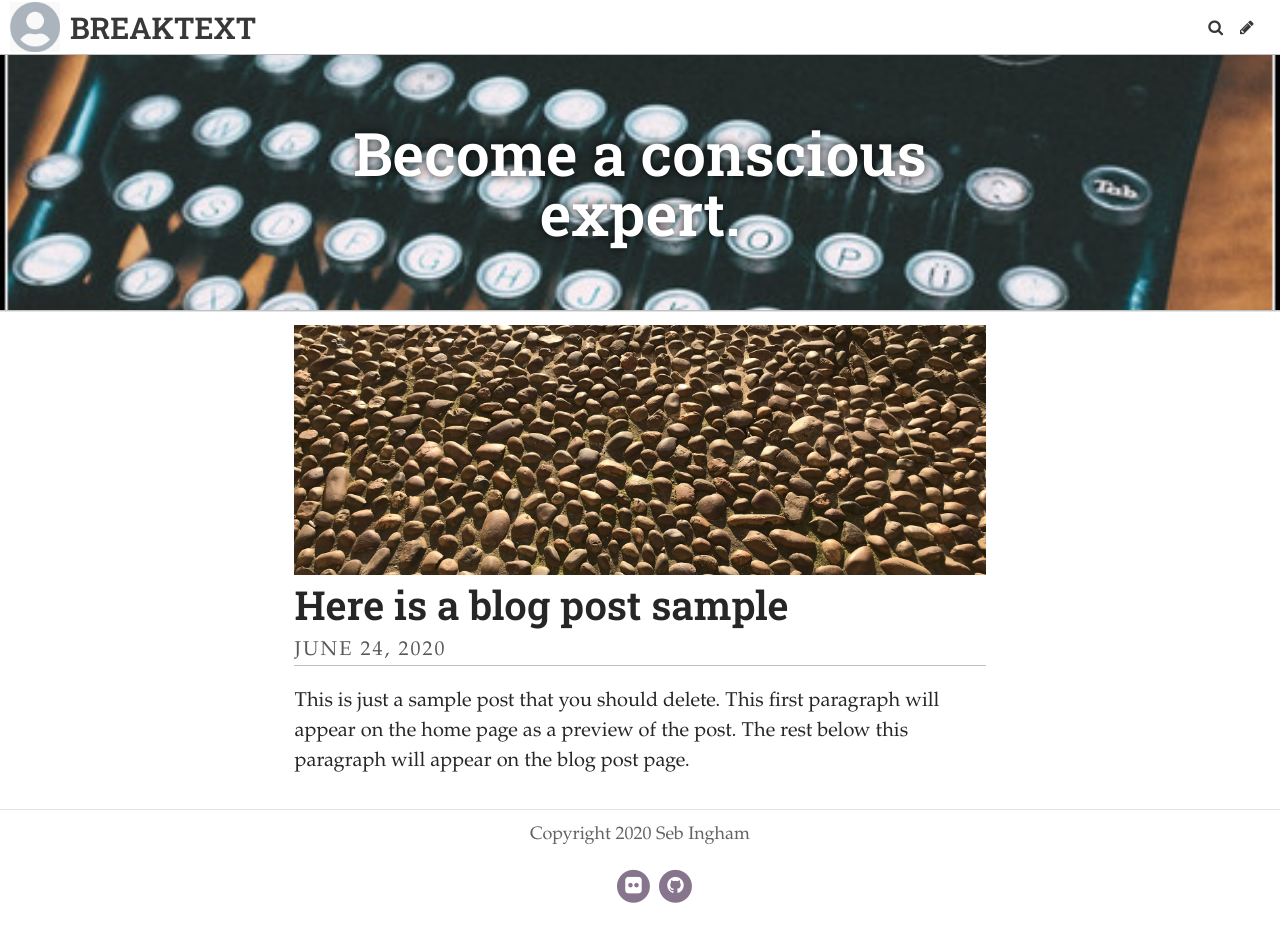
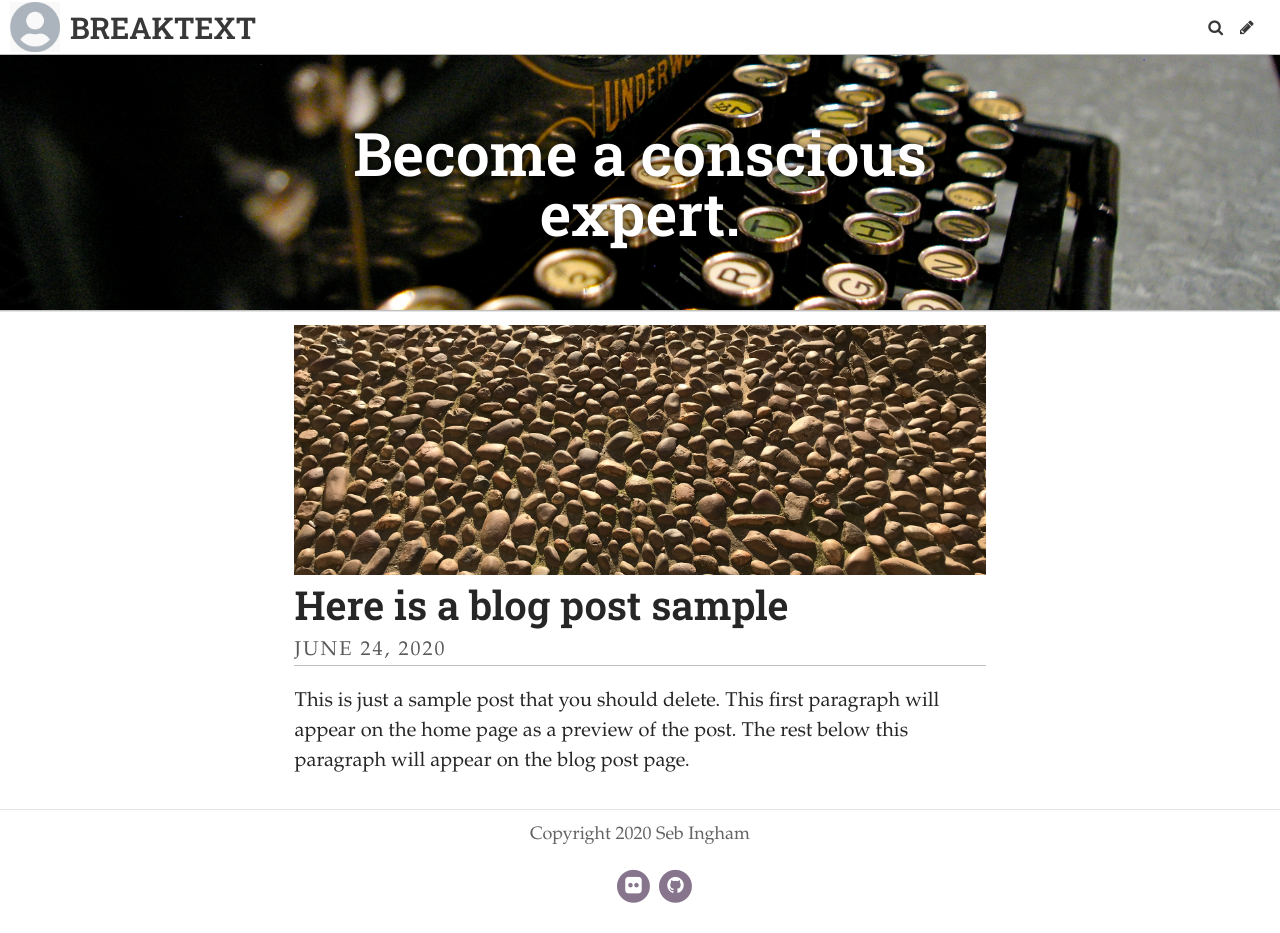
Before and after one commit to eyescroll/TypographyBlog, a Jekyll site: the page built from index.html, in a window 1280 px wide. Built offline with Jekyll 4.4.1, drawn with Linux system fonts in a browser that asks for light colours; some web fonts are replaced; the list of posts is cut into pages by our own code.

Commit message:
Update Settings “general”

```diff
--- a/_data/settings.yml
+++ b/_data/settings.yml
@@ -3,7 +3,7 @@ description: "A blog covering typography and highlighting its use and importance
   in the modern world. "
 header_text: Become a conscious expert.
 footer_text: Copyright 2020 Seb Ingham
-header_feature_image: ../uploads/type.jpg
+header_feature_image: ../uploads/type2.jpg
 bannerheight: 20vmax
 logo: /uploads/logo.jpg
 favicon: /uploads/favicon.ico
```
Also changed, not shown: uploads/type2.jpg (added).
